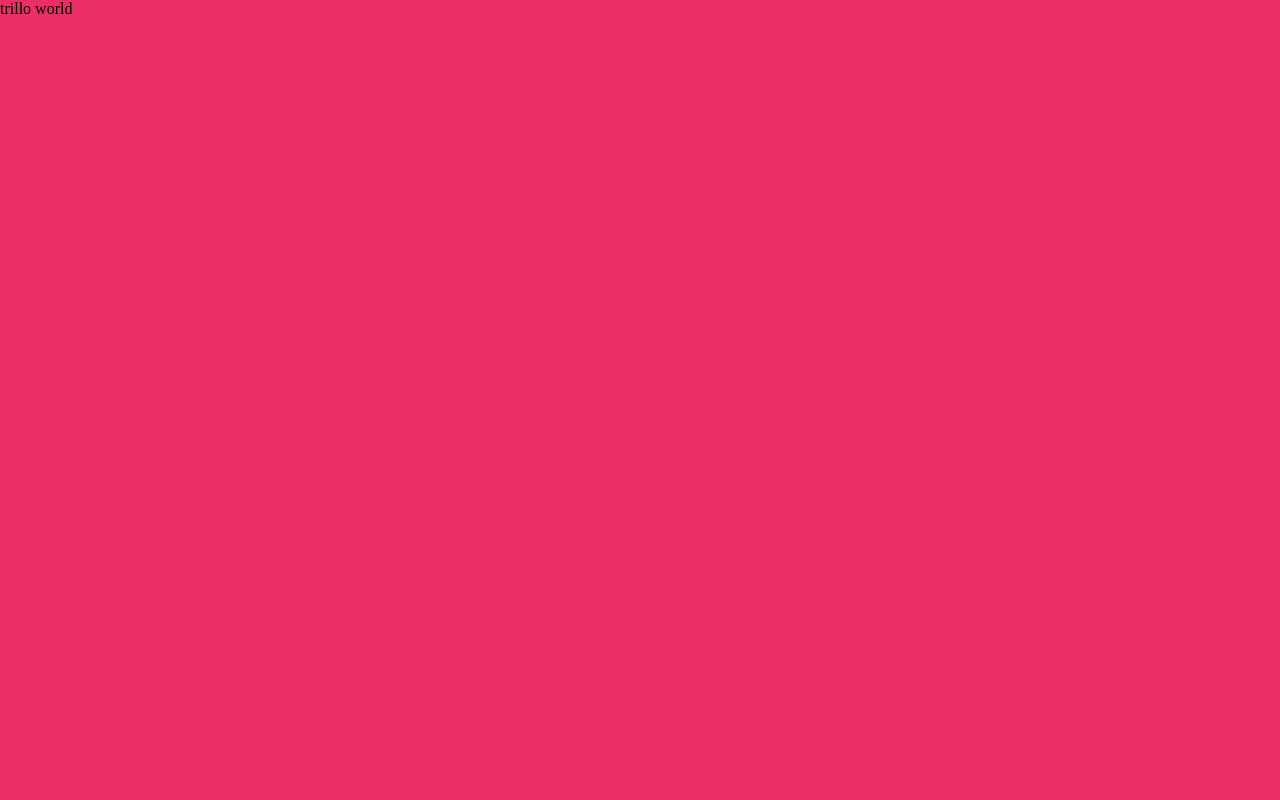
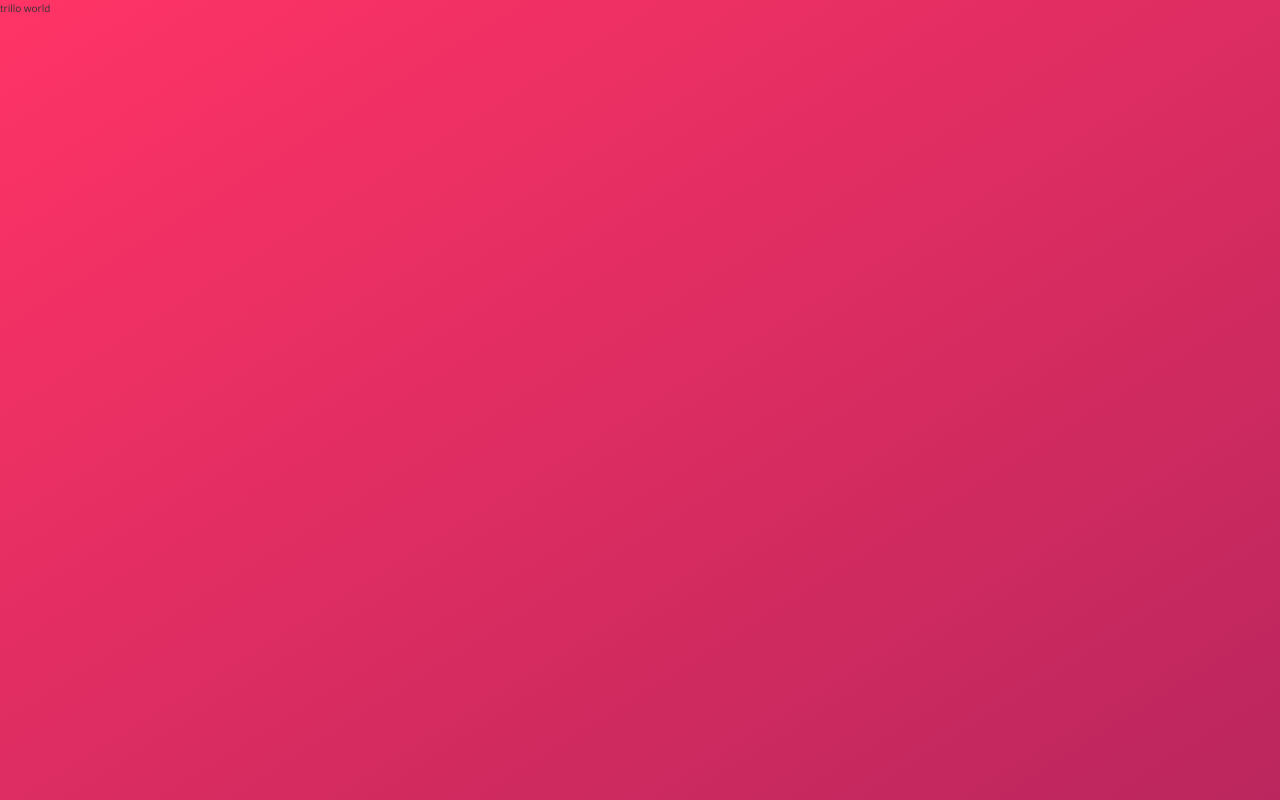
Before and after one commit to mike1234-pixel/Trillo, a website: page index.html in a window 1280 px wide. Drawn offline with nearby package versions, Linux system fonts and the light colour scheme.

Commit message:
defining css custom properties (css variables) in _base.scss and applying them to background color for page in same file.

```diff
--- /dev/null
+++ b/sass/_base.scss
@@ -0,0 +1,54 @@
+// GLOBAL RESET
+
+// CSS CUSTOM PROPERTIES
+
+// css custom properties (variables) are different from sass variables in that:
+// they cascade and are inherited, and can be manipulated by JS
+// define these variables in root pseudo-class, which is like the html selector but with higher specificity
+// the root of the document is the global parent element, so defining our css variables in this scope will make them available throughout the whole document
+
+:root {
+  --color-primary: #eb2f64;
+  --color-primary-light: #ff3366;
+  --color-primary-dark: #ba265d;
+
+  --color-grey-light-1: #faf9f9;
+  --color-grey-light-2: #f4f2f2;
+  --color-grey-light-3: #f0eeee;
+  --color-grey-light-4: #ccc;
+
+  --color-grey-dark-1: #333;
+  --color-grey-dark-2: #777;
+  --color-grey-dark-3: #999;
+}
+
+* {
+  margin: 0;
+  padding: 0;
+}
+
+*,
+*::before,
+*::after {
+  box-sizing: inherit;
+}
+
+html {
+  box-sizing: border-box;
+  font-size: 62.5%; // 1 rem = 10px, because 10px/16px (which is the default) = 62.5%
+}
+
+body {
+  font-family: "Open Sans", sans-serif;
+  font-weight: 400;
+  line-height: 1.6;
+  color: var(--color-grey-dark-1);
+  background-image: linear-gradient(
+    to right bottom,
+    var(--color-primary-light),
+    var(--color-primary-dark)
+  );
+  background-size: cover;
+  background-repeat: no-repeat;
+  min-height: 100vh;
+}
--- a/sass/main.scss
+++ b/sass/main.scss
@@ -1,26 +1,3 @@
-/*
-COLORS
-
-Primary: #eb2f64
-Primary light: #FF3366
-Primary dark: #BA265D
-
-Grey light 1: #faf9f9
-Grey light 2: #f4f2f2
-Grey light 3: #f0eeee
-Grey light 4: #ccc
-
-Grey dark 1: #333
-Grey dark 2: #777
-Grey dark 3: #999
-
-*/
-
-* {
-  margin: 0;
-  padding: 0;
-}
-
-body {
-  background-color: #eb2f64;
-}
+@import "base";
+@import "layout";
+@import "components";
```
Also changed, not shown: css/style.css, sass/_components.scss (added), sass/_layout.scss (added).
